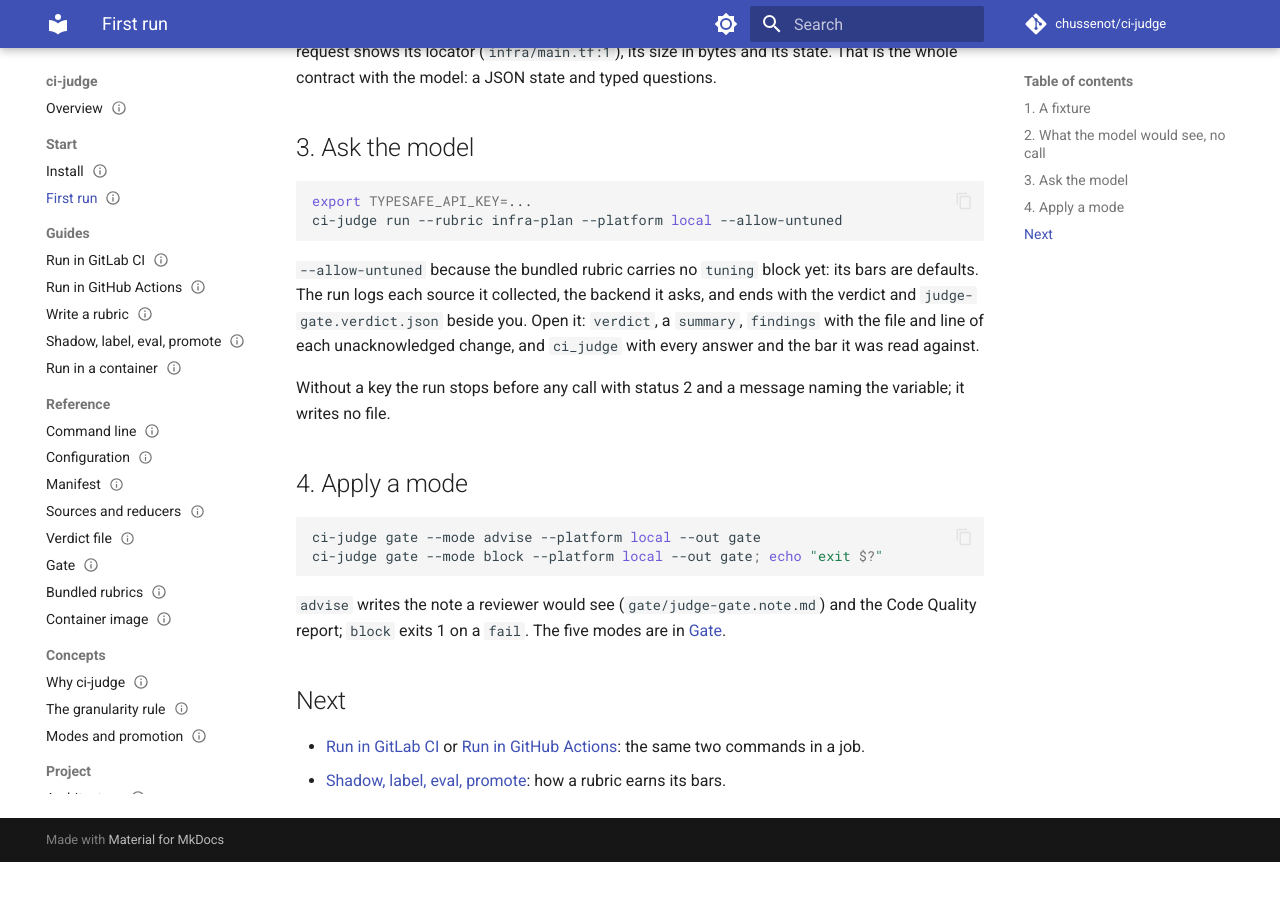
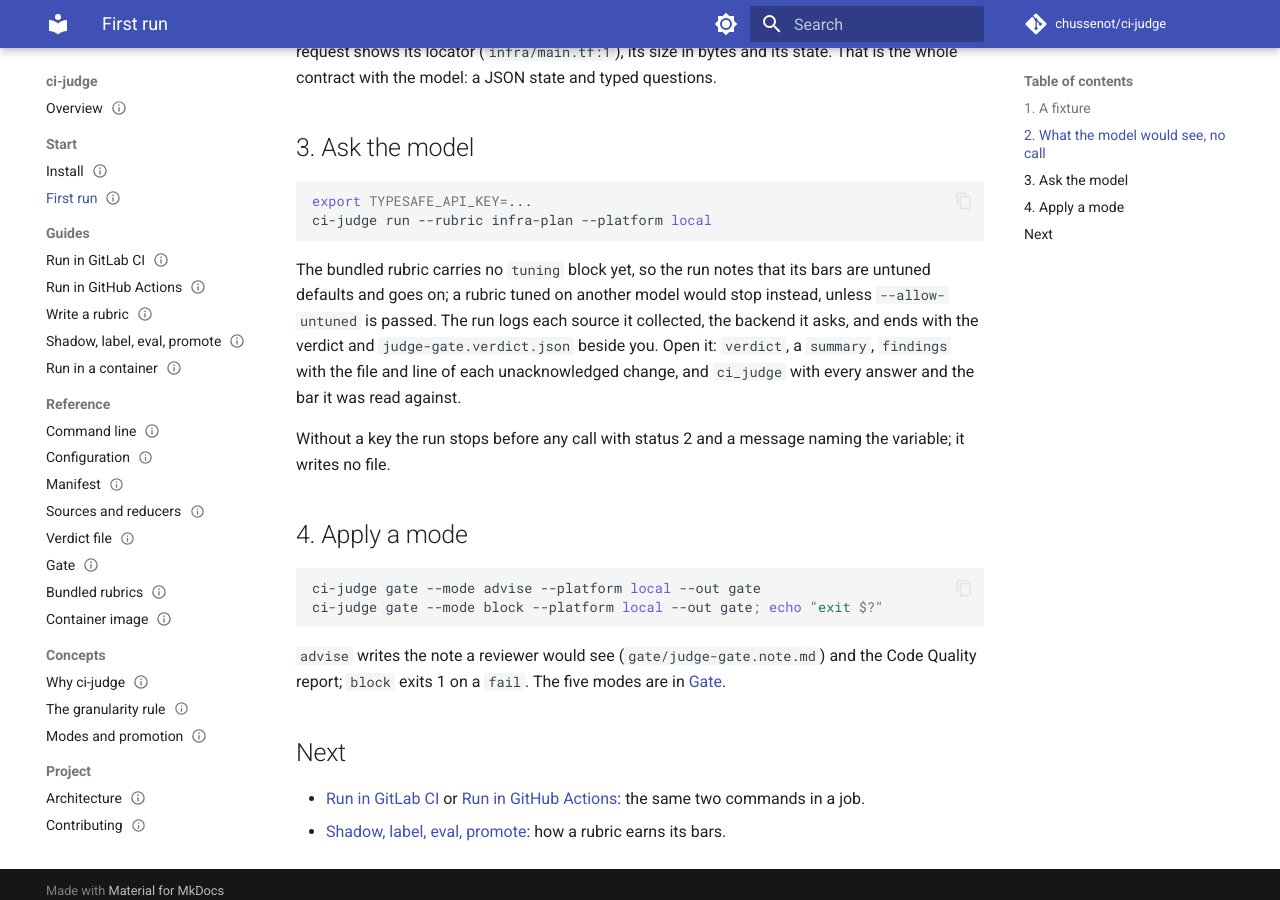
Before and after one commit to chussenot/ci-judge, an MkDocs documentation site: the page built from docs/start/first-run.md, in a window 1280 px wide and 900 px high, scrolled down 889 px. Built offline with MkDocs 1.6.1 and Material for MkDocs 9.7.7, drawn with Linux system fonts in a browser that asks for light colours; comment, search, counter and statistics services are not loaded; before the commit the page ends 1751 px from its top, so only the background shows below that.

Commit message:
docs: fix the claims an audit found the code contradicts
- `ci-judge version` is now a subcommand, as the GitLab example and the
  install docs use it; `--version` prints the same
- explain and collect exit 1 when a collector fails, not only 0 or 2
- the first run needs no --allow-untuned: a rubric without a tuning
  block runs with a note
- every finding becomes a GitHub annotation, with a file and line when
  it has them
- the byte budget drops item sources last, not never
- a gate error is printed as `ci-judge:`, only its log lines as
  `judge-gate:`
- a manifest's name is not checked against the rubric's
- `config` says where the base URL and the model came from, not every
  setting

Co-Authored-By: Claude Fable 5.1 <noreply@anthropic.com>
Claude-Session: https://claude.ai/code/session_01REDKZ36jL8EX1wU6VxJX4d

````diff
--- a/docs/start/first-run.md
+++ b/docs/start/first-run.md
@@ -54,11 +54,12 @@ whole contract with the model: a JSON state and typed questions.
 
 ```sh
 export TYPESAFE_API_KEY=...
-ci-judge run --rubric infra-plan --platform local --allow-untuned
+ci-judge run --rubric infra-plan --platform local
 ```
 
-`--allow-untuned` because the bundled rubric carries no `tuning` block
-yet: its bars are defaults. The run logs each source it collected, the
+The bundled rubric carries no `tuning` block yet, so the run notes that
+its bars are untuned defaults and goes on; a rubric tuned on another
+model would stop instead, unless `--allow-untuned` is passed. The run logs each source it collected, the
 backend it asks, and ends with the verdict and `judge-gate.verdict.json`
 beside you. Open it: `verdict`, a `summary`, `findings` with the file and
 line of each unacknowledged change, and `ci_judge` with every answer and
````
Also changed, not shown: docs/reference/cli.md (+7 -7 lines), docs/reference/gate.md (+1 -1 lines), docs/reference/manifest.md (+1 -1 lines), docs/reference/verdict-file.md (+3 -2 lines), 1 other file.
